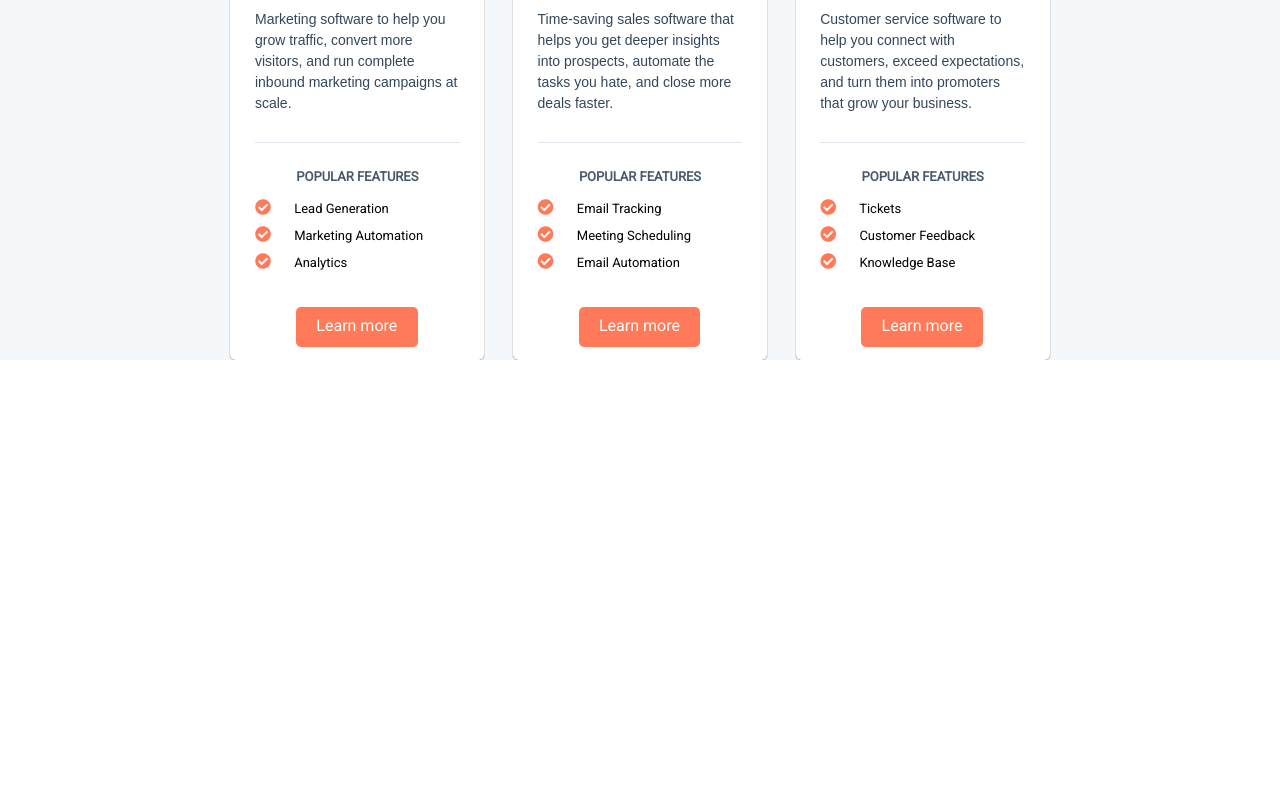
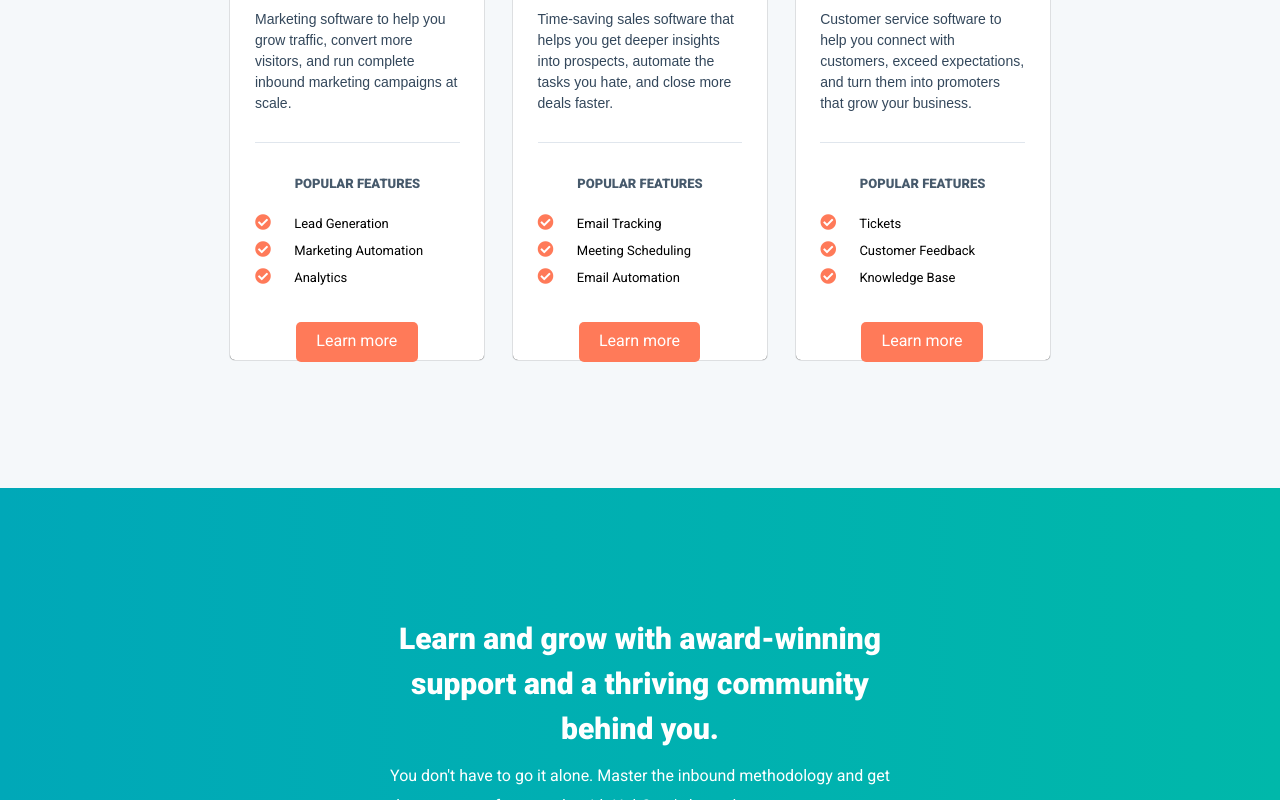
Before and after one commit to PasqualePaudice/html-css-hubspot, a plain HTML site: page index.html in a window 1280 px wide. Shown: the part 2000-2800 px from the top of the page. Before the commit the page ends 2360 px from the top, so only its background shows below. Drawn offline with Linux system fonts and the light colour scheme; a web font is replaced by a local one.

Commit message:
Prima parte sezione colore graduato

```diff
--- a/index.html
+++ b/index.html
@@ -2,8 +2,7 @@
 <html>
     <head>
         <link rel="stylesheet" href="https://use.fontawesome.com/releases/v5.11.2/css/all.css" integrity="sha384-KA6wR/X5RY4zFAHpv/CnoG2UW1uogYfdnP67Uv7eULvTveboZJg0qUpmJZb5VqzN" crossorigin="anonymous">
-        <link href="https://fonts.googleapis.com/css?family=Poppins|Rubik|Roboto|VigaWork+Sans:300&display=swap" rel="stylesheet">
-        <meta charset="utf-8">
+        <link href="https://fonts.googleapis.com/css?family=Poppins|Rubik|Roboto:400,900|VigaWork+Sans:300&display=swap" rel="stylesheet">
         <title>Hubspot</title>
         <link rel="stylesheet" href="style.css">
 
@@ -342,6 +341,20 @@
         </div>
         <!-- fine caselle 1, 2, 3, 4  -->
 
+        <div class="sezione_sfumata">
+
+            <section class="center uno_sfumata ">
+                <span>Learn and grow with award-winning support and a thriving community behind you.</span>
+
+                <p>You don't have to go it alone. Master the inbound methodology and get the most out of your tools with HubSpot's legendary customer support team and a community of thousands of marketing and sales pros just like you.</p>
+
+            </section>
+
+            <sectionn class="center due_sfumata ">
+                <span></span>
+            </section>
+        </div>
+
 
 
 
--- a/style.css
+++ b/style.css
@@ -321,10 +321,11 @@ main p{
 
 .nuova_sezione div p{
     float: left;
-    /*top: calc( ( 100% - 18.4px ) / 2);
-    letter-spacing: 0.5px;*/
+    /*top: calc( ( 100% - 18.4px ) / 2);*/
+    letter-spacing: 0.5px;
     display: inline;
     margin-right: 1%;
+    margin-top: -0.5%;
 }
 
 .nuova_sezione div span{
@@ -349,6 +350,10 @@ main p{
 
 .div_caselle {
     background-color: #F5F8FA;
+}
+
+.caselle{
+    padding-bottom: 10%;
 }
 
 
@@ -558,3 +563,36 @@ main p{
     color: white;
     text-decoration: none;
 }
+
+.sezione_sfumata {
+    width: 100%;
+    background-image: linear-gradient(to right, #00A8B8 , #00B8AA);
+}
+
+.uno_sfumata {
+    color: white;
+    text-align: center;
+    padding:10% 20% 5%;
+
+
+}
+
+.uno_sfumata span{
+
+    font-weight: 900;
+    font-size: 30px;
+    font-family: 'Roboto', sans-serif;
+    line-height: 1.5;
+
+
+}
+
+p {
+    margin-top: 2%;
+    line-height: 30px;
+}
+
+.due_sfumata {
+        border: 1px solid black;
+        height: 100px;
+}
```
